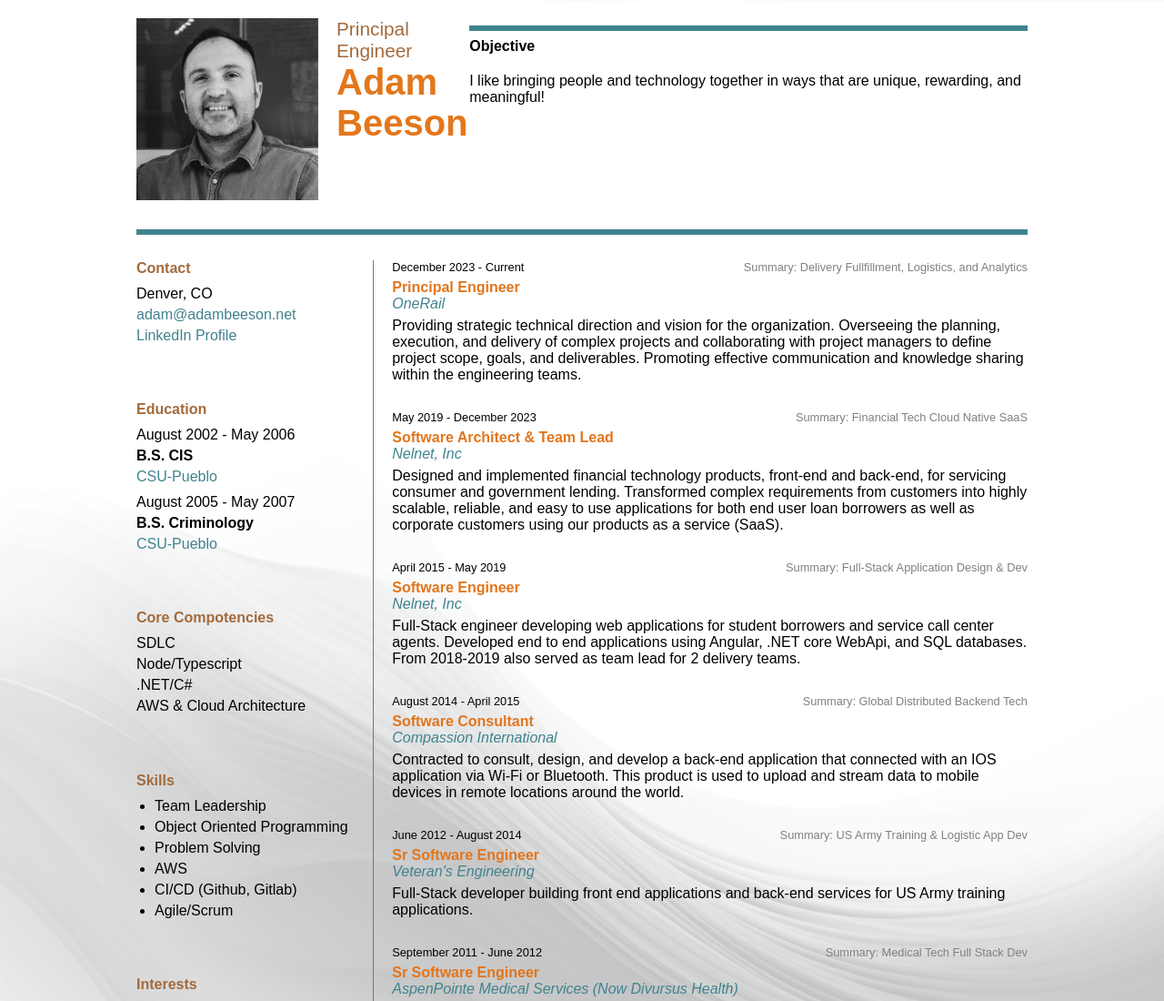
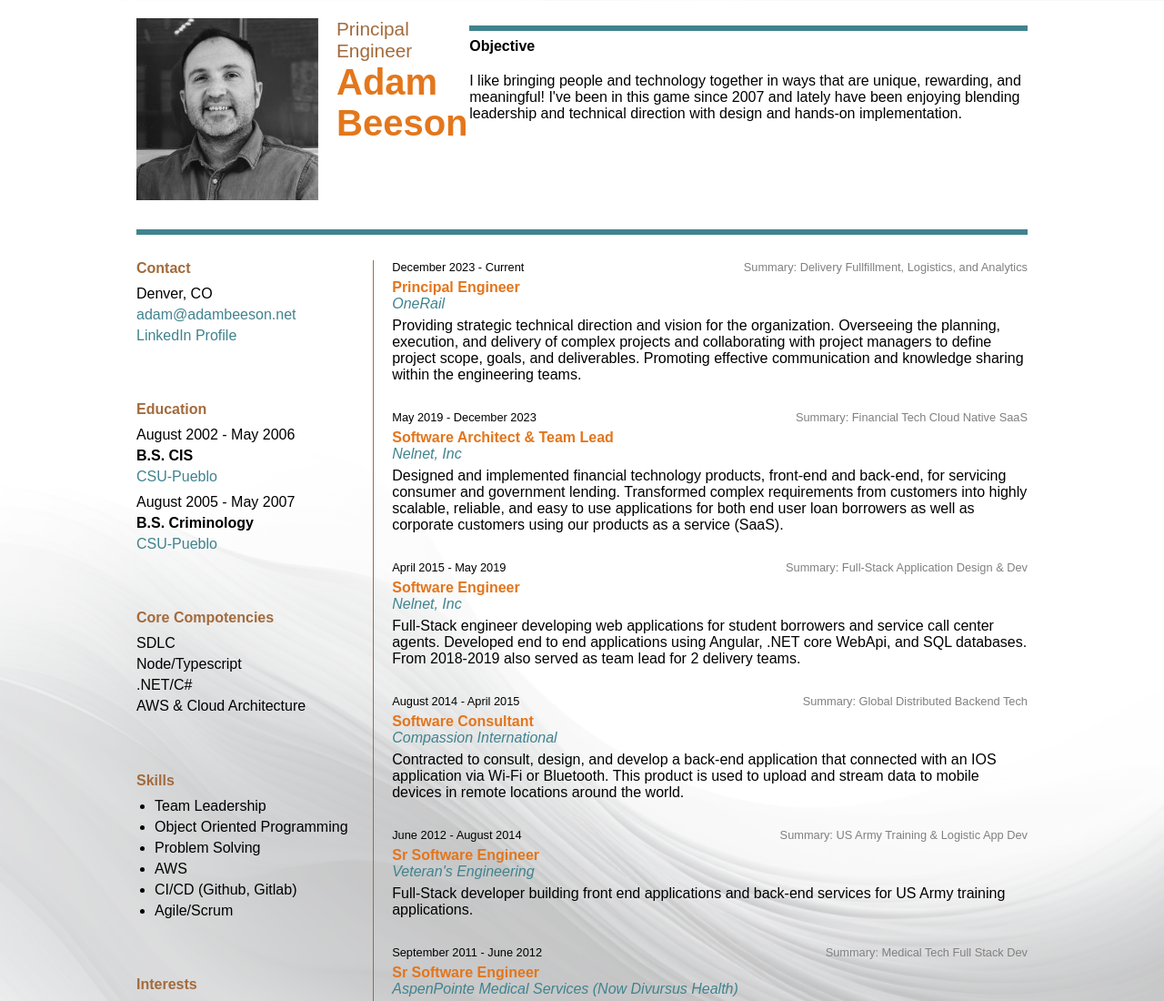
Before and after one commit to beesona/beesona.github.io, a plain HTML site: page index.html in a window 1280 px wide. Shown: the top 1100 px of the page at 91% size. Drawn offline with Linux system fonts and the light colour scheme.

Commit message:
header changes.

```diff
--- a/index.html
+++ b/index.html
@@ -237,7 +237,7 @@
                         Objective
                     </div>
                     <div class="header-right-bottom">
-                        I like bringing people and technology together in ways that are unique, rewarding, and meaningful!
+                        I like bringing people and technology together in ways that are unique, rewarding, and meaningful! I've been in this game since 2007 and lately have been enjoying blending leadership and technical direction with design and hands-on implementation.
                     </div>
                 </div>
             </div>
```
